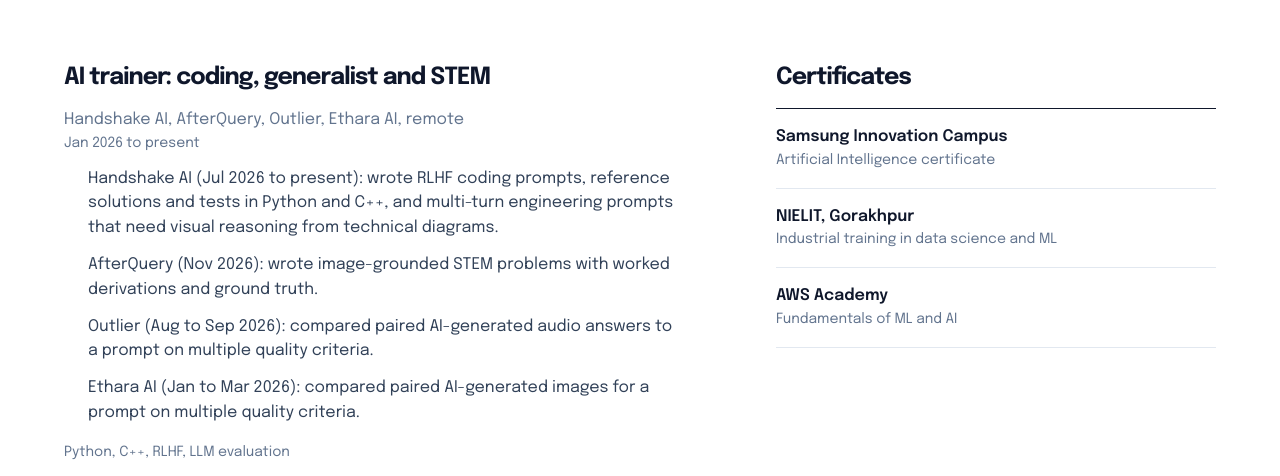
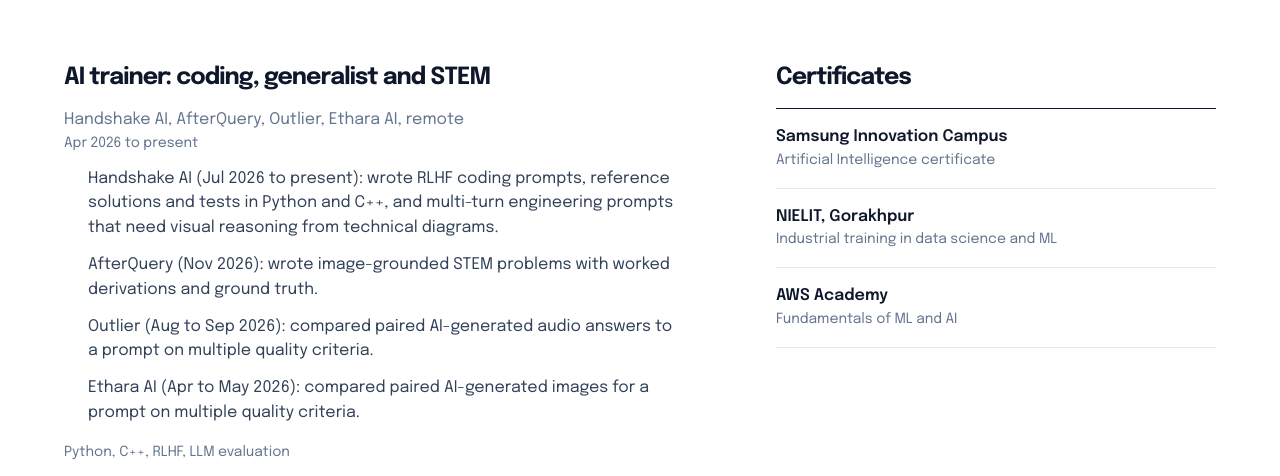
Before and after one commit to Shashank17singh/shashank17singh.github.io, a Next.js app in the folder next_portfolio/: page / in a window 1280 px wide. Shown: the part 5281-5757 px from the top of the page. Built offline with nearby package versions, Linux system fonts and the light colour scheme; no server answers.

Commit message:
Correct Ethara AI dates to Apr to May 2026

```diff
--- a/next_portfolio/src/components/Experience.tsx
+++ b/next_portfolio/src/components/Experience.tsx
@@ -2,12 +2,12 @@ const experiences = [
   {
     role: "AI trainer: coding, generalist and STEM",
     company: "Handshake AI, AfterQuery, Outlier, Ethara AI, remote",
-    duration: "Jan 2026 to present",
+    duration: "Apr 2026 to present",
     points: [
       "Handshake AI (Jul 2026 to present): wrote RLHF coding prompts, reference solutions and tests in Python and C++, and multi-turn engineering prompts that need visual reasoning from technical diagrams.",
       "AfterQuery (Nov 2026): wrote image-grounded STEM problems with worked derivations and ground truth.",
       "Outlier (Aug to Sep 2026): compared paired AI-generated audio answers to a prompt on multiple quality criteria.",
-      "Ethara AI (Jan to Mar 2026): compared paired AI-generated images for a prompt on multiple quality criteria.",
+      "Ethara AI (Apr to May 2026): compared paired AI-generated images for a prompt on multiple quality criteria.",
     ],
     tech: ["Python", "C++", "RLHF", "LLM evaluation"],
   },
```
Also changed, not shown: 1 other file (tests, documents, lock files or other folders).
